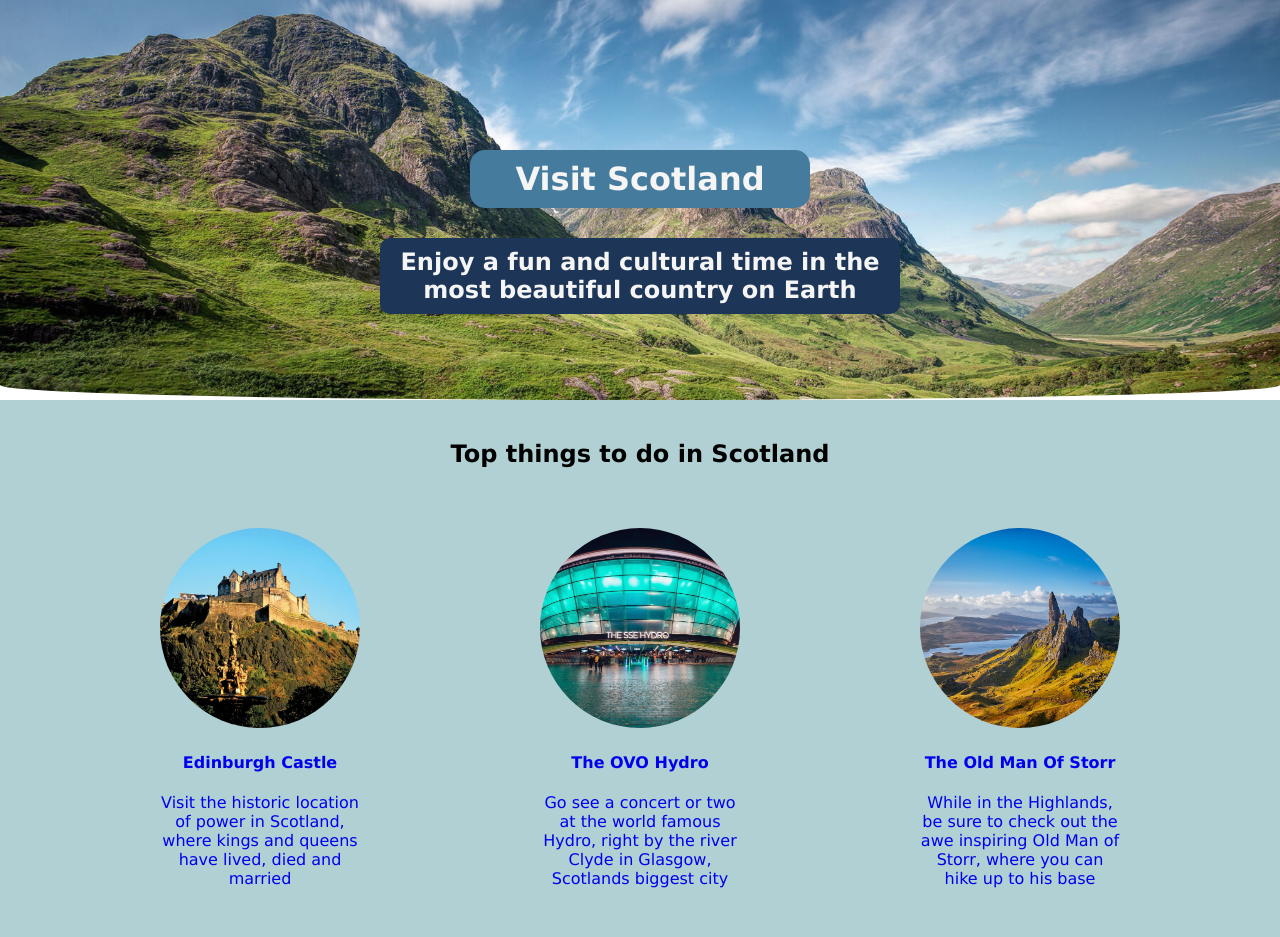
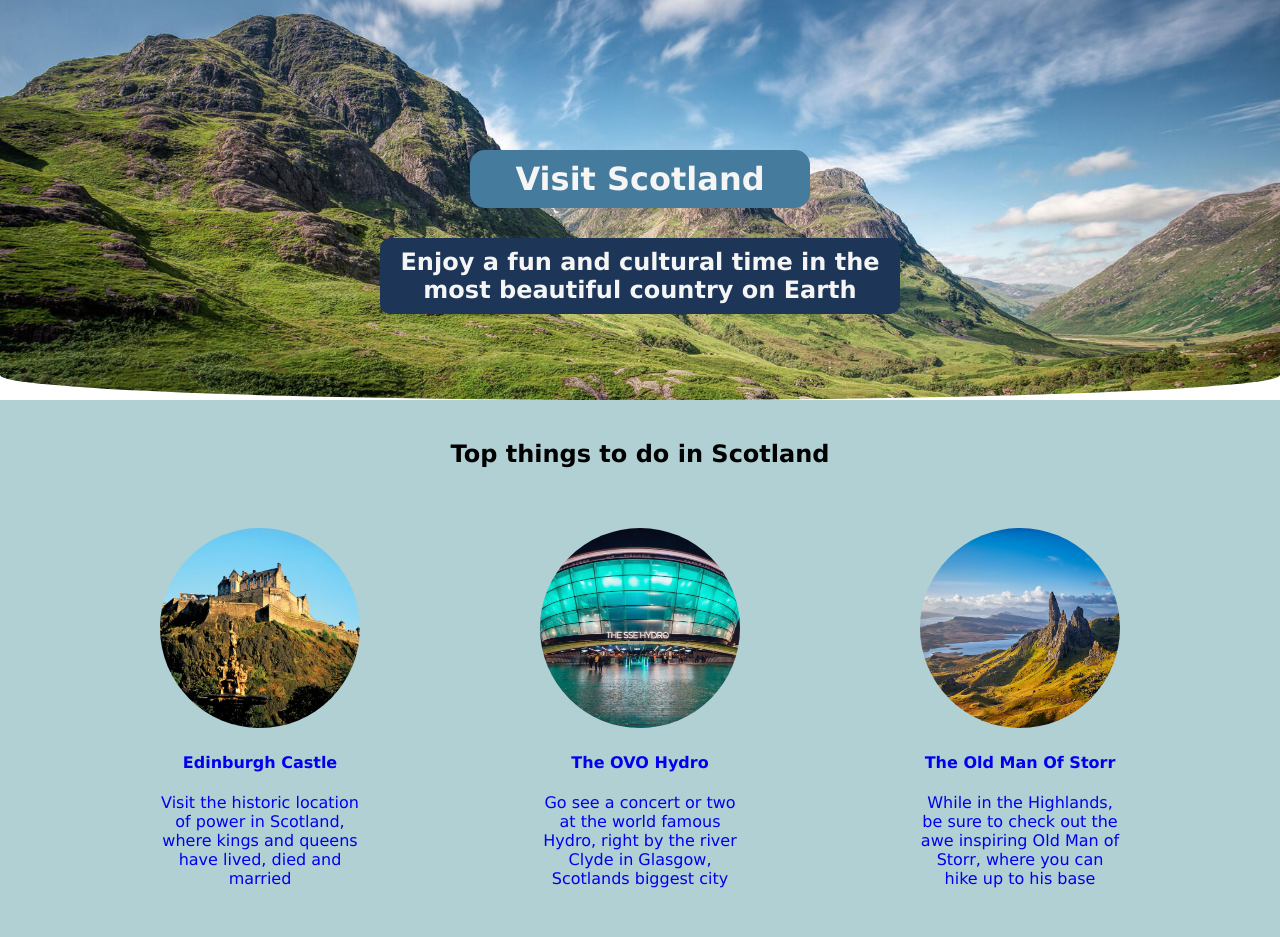
Before and after one commit to camjchristie/Visit-Scotland, a plain HTML site: page index.html in a window 1280 px wide. Shown: the top 937 px of the page. Drawn offline with Linux system fonts and the light colour scheme.

Commit message:
Update styles.css

```diff
--- a/styles.css
+++ b/styles.css
@@ -19,7 +19,7 @@ body{
     background-image: url("Images/Header.jpg");
     height: 400px;
     background-size: cover;
-    border-radius: 100%/0 0 30px 30px;
+    border-radius: 100%/0 0 50px 50px;
     margin: none;
     display: flex;
     flex-direction: column;
```
